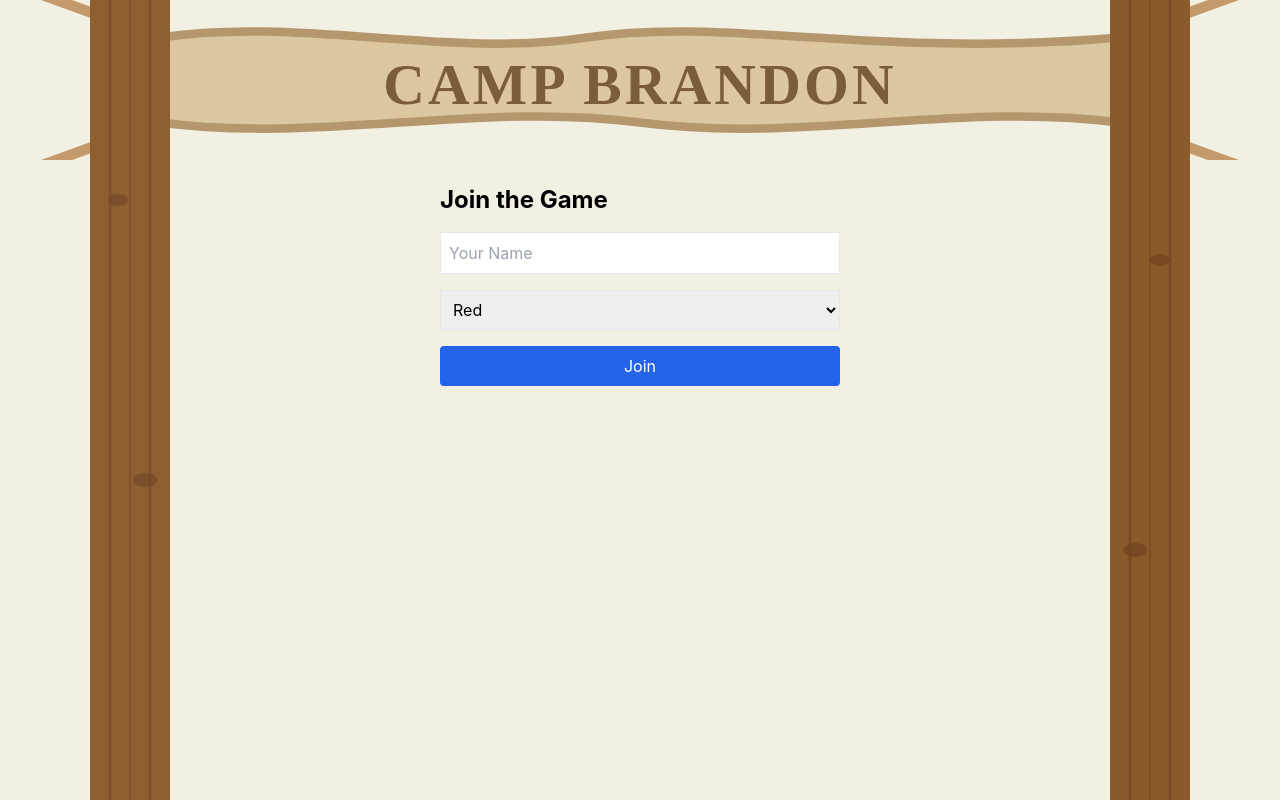
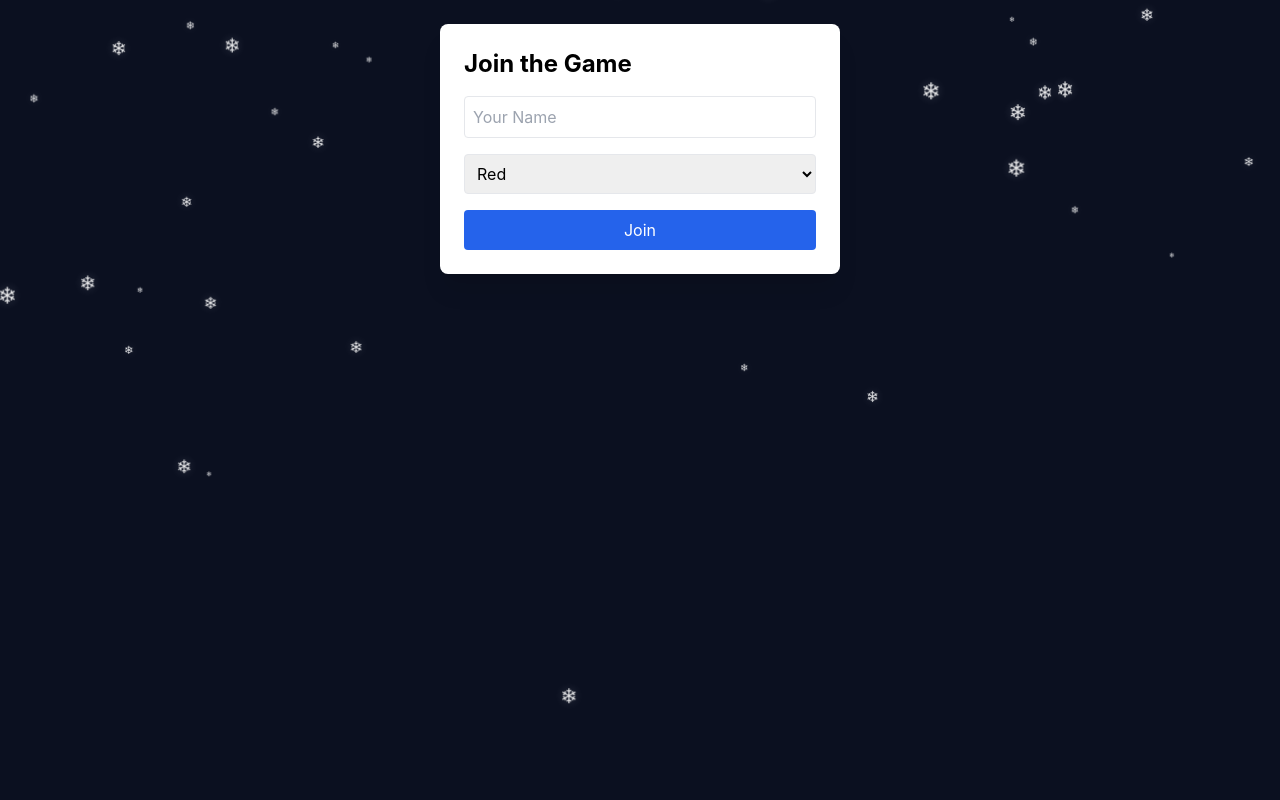
Before and after one commit to evcchang/party-app-pnpm, a Next.js app in the folder web/: page /join in a window 1280 px wide. Built offline with nearby package versions, Linux system fonts and the light colour scheme.

Commit message:
Adding SnowFrame

```diff
--- /dev/null
+++ b/web/app/components/SnowFrame.tsx
@@ -0,0 +1,77 @@
+"use client";
+
+import { ReactNode, useMemo } from "react";
+
+type Props = {
+  children: ReactNode;
+  density?: number; // number of flakes
+};
+
+export default function SnowFrame({ children, density = 40 }: Props) {
+  const flakes = useMemo(() => {
+    return Array.from({ length: density }).map((_, i) => {
+      const left = Math.random() * 100;
+      const size = 6 + Math.random() * 18;
+      const duration = 6 + Math.random() * 10;
+      const delay = Math.random() * 6;
+      const drift = (Math.random() * 2 - 1) * 40;
+
+      return { i, left, size, duration, delay, drift };
+    });
+  }, [density]);
+
+  return (
+    <div className="min-h-screen bg-[#0b1020] text-white relative overflow-hidden">
+      {/* Snow layer */}
+      <div className="pointer-events-none absolute inset-0 z-0">
+        {flakes.map((f) => (
+          <span
+            key={f.i}
+            className="snowflake"
+            style={{
+              left: `${f.left}vw`,
+              fontSize: `${f.size}px`,
+              animationDuration: `${f.duration}s`,
+              animationDelay: `${f.delay}s`,
+              // @ts-ignore
+              ["--drift" as any]: `${f.drift}px`,
+            }}
+          >
+            ❄
+          </span>
+        ))}
+      </div>
+
+      {/* Content */}
+      <div className="relative z-10">{children}</div>
+
+      <style jsx>{`
+        .snowflake {
+          position: absolute;
+          top: -10%;
+          opacity: 0.85;
+          filter: drop-shadow(0 0 6px rgba(255, 255, 255, 0.25));
+          animation-name: fall;
+          animation-timing-function: linear;
+          animation-iteration-count: infinite;
+          user-select: none;
+          will-change: transform, opacity;
+        }
+
+        @keyframes fall {
+          0% {
+            transform: translate3d(0, -10vh, 0);
+            opacity: 0;
+          }
+          10% {
+            opacity: 0.9;
+          }
+          100% {
+            transform: translate3d(var(--drift), 120vh, 0);
+            opacity: 0.9;
+          }
+        }
+      `}</style>
+    </div>
+  );
+}
--- a/web/app/join/page.tsx
+++ b/web/app/join/page.tsx
@@ -2,7 +2,7 @@
 
 import { useState } from "react";
 import { TEAMS } from "../constants/teams";
-import CampFrame from "../components/CampFrame";
+import SnowFrame from "../components/SnowFrame";
 
 export default function JoinPage() {
   const [name, setName] = useState("");
@@ -33,9 +33,11 @@ export default function JoinPage() {
   }
 
   return (
-    <CampFrame>
+    <SnowFrame density={60}>
       <main className="p-6 max-w-md mx-auto">
+        <div className="bg-white text-black rounded-lg shadow-xl p-6">
           <h1 className="text-2xl font-bold mb-4">Join the Game</h1>
+
           <form onSubmit={handleSubmit} className="space-y-4">
             {error && <p className="text-red-600">{error}</p>}
 
@@ -45,7 +47,7 @@ export default function JoinPage() {
               placeholder="Your Name"
               value={name}
               onChange={(e) => setName(e.target.value)}
-            className="border p-2 w-full"
+              className="border p-2 w-full rounded"
               required
             />
 
@@ -53,7 +55,7 @@ export default function JoinPage() {
             <select
               value={team}
               onChange={(e) => setTeam(e.target.value)}
-            className="border p-2 w-full"
+              className="border p-2 w-full rounded"
             >
               {TEAMS.map((t) => (
                 <option key={t.name} value={t.name}>
@@ -71,7 +73,8 @@ export default function JoinPage() {
               {loading ? "Joining…" : "Join"}
             </button>
           </form>
+        </div>
       </main>
-    </CampFrame>
+    </SnowFrame>
   );
 }
--- a/web/app/page.tsx
+++ b/web/app/page.tsx
@@ -4,7 +4,6 @@ import { useEffect, useState } from "react";
 import Link from "next/link";
 import { supabase } from "../lib/supabaseClient";
 
-import CampFrame from "./components/CampFrame";
 import Scoreboard from "./components/Scoreboard";
 import JeopardyBoard from "./components/JeopardyBoard";
 import BuzzOrderPublic from "./components/BuzzOrderPublic";
@@ -12,6 +11,7 @@ import BuzzOrderPublic from "./components/BuzzOrderPublic";
 import "./globals.css";
 import FamilyFeudBoardPublic from "./components/FamilyFeudBoardPublic";
 import { FeudRound, FeudAnswer } from "@/app/types/familyFeud";
+import SnowFrame from "./components/SnowFrame";
 
 type GameStateRow = {
   game_mode: string;
@@ -306,7 +306,7 @@ export default function HomePage() {
   // RENDER
   //
   return (
-    <CampFrame>
+    <SnowFrame density={60}>
       <main className="p-6 max-w-6xl mx-auto space-y-6">
         <header className="flex items-center justify-between">
           <h1 className="text-3xl font-bold">Party Game</h1>
@@ -409,6 +409,6 @@ export default function HomePage() {
           </Link>
         </div>
       </main>
-    </CampFrame>
+    </SnowFrame>
   );
 }
--- a/web/app/player/[id]/familyfeud/page.tsx
+++ b/web/app/player/[id]/familyfeud/page.tsx
@@ -3,10 +3,10 @@
 import { useEffect, useState } from "react";
 import { useParams, useRouter } from "next/navigation";
 import { supabase } from "../../../../lib/supabaseClient";
-import CampFrame from "../../../components/CampFrame";
 import FamilyFeudBoardPublic from "../../../components/FamilyFeudBoardPublic";
 import { FeudRound, FeudAnswer } from "@/app/types/familyFeud";
 import { usePlayerGameModeRedirect } from "../../../hooks/usePlayerGameModeRedirect";
+import SnowFrame from "@/app/components/SnowFrame";
 
 export default function PlayerFamilyFeudPage() {
   const params = useParams();
@@ -127,7 +127,7 @@ export default function PlayerFamilyFeudPage() {
   }
 
   return (
-    <CampFrame>
+    <SnowFrame density={60}>
       <main className="p-6 max-w-md mx-auto space-y-6 text-center">
         <h1 className="text-2xl font-bold">Family Feud</h1>
 
@@ -147,6 +147,6 @@ export default function PlayerFamilyFeudPage() {
           {buzzed ? "Buzzed!" : "BUZZ"}
         </button>
       </main>
-    </CampFrame>
+    </SnowFrame>
   );
 }
--- a/web/app/player/[id]/jeopardy/page.tsx
+++ b/web/app/player/[id]/jeopardy/page.tsx
@@ -5,7 +5,7 @@ import { useParams } from "next/navigation";
 import { supabase } from "../../../../lib/supabaseClient";
 import { useRouter } from "next/navigation";
 import { usePlayerGameModeRedirect } from "../../../hooks/usePlayerGameModeRedirect";
-import CampFrame from "../../../components/CampFrame";
+import SnowFrame from "@/app/components/SnowFrame";
 
 type Question = {
   id: string;
@@ -105,7 +105,7 @@ export default function PlayerJeopardyPage() {
   }
 
   return (
-    <CampFrame>
+    <SnowFrame density={60}>
       <main className="p-6 max-w-md mx-auto text-center space-y-6">
         <h1 className="text-2xl font-bold">Jeopardy Buzzer</h1>
         {question ? (
@@ -131,6 +131,6 @@ export default function PlayerJeopardyPage() {
           {buzzed ? "Buzzed!" : "BUZZ"}
         </button>
       </main>
-    </CampFrame>
+    </SnowFrame>
   );
 }
```
Also changed, not shown: web/app/player/[id]/page.tsx (+24 -15 lines). Lines whose indentation alone changed are shown as unchanged.
